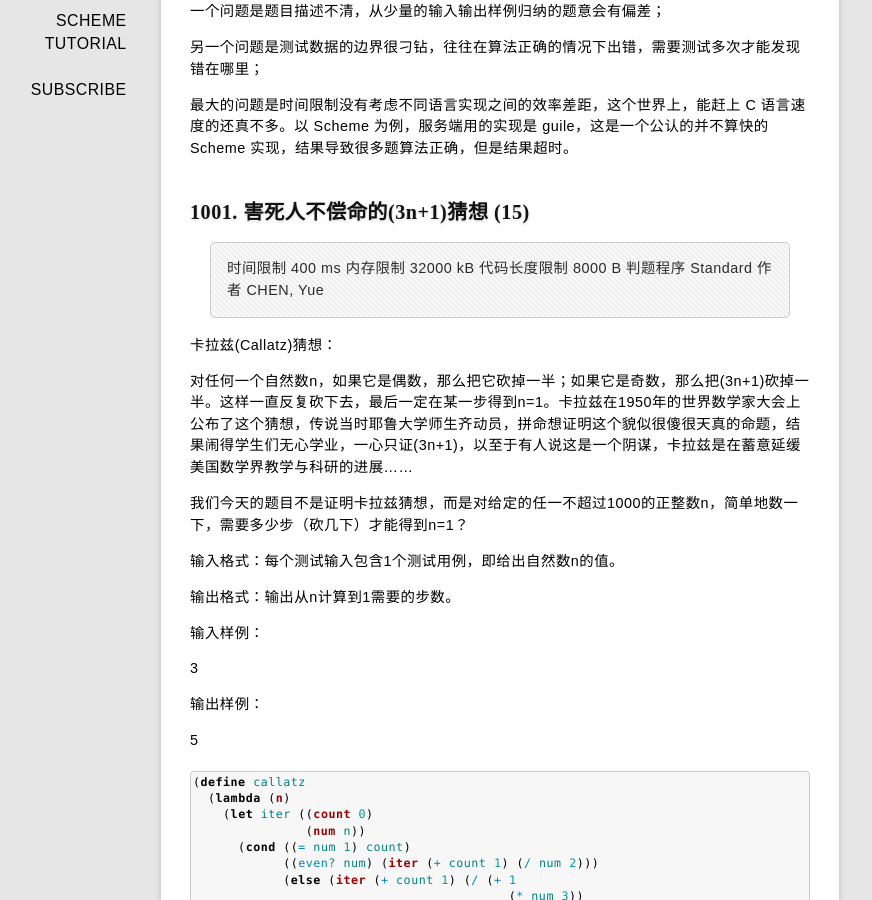
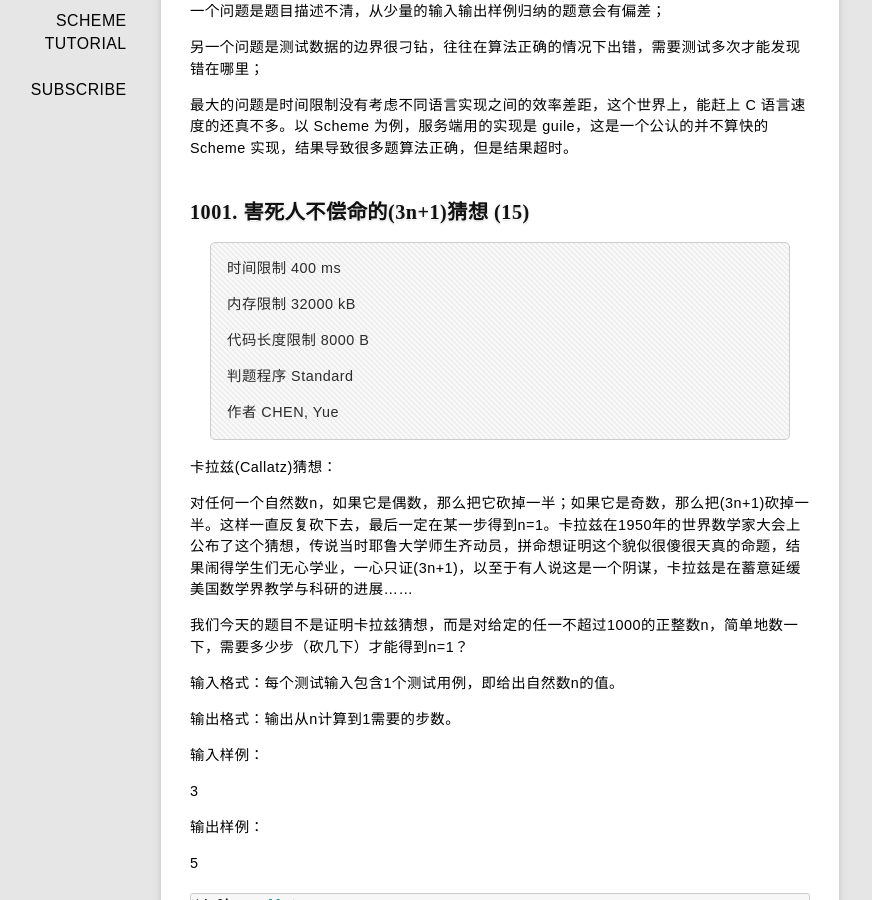
Before and after one commit to rhuichao/uternet.github.io, a Jekyll site: the page built from _posts/2014-08-13-PAT.md, in a window 1280 px wide and 900 px high, scrolled down 310 px. Shown: the whole window, without its empty margins (140-1012 px from the left). Built offline with Jekyll 4.4.1, drawn with Linux system fonts in a browser that asks for light colours; some web fonts are replaced; Markdown is read by kramdown in place of the engine named in the settings.

Commit message:
new document posted

```diff
--- a/_posts/2014-08-13-PAT.md
+++ b/_posts/2014-08-13-PAT.md
@@ -14,16 +14,16 @@ date: 2014-08-13
 
 ##1001. 害死人不偿命的(3n+1)猜想 (15)
 
->时间限制
->400 ms
->内存限制
->32000 kB
->代码长度限制
->8000 B
->判题程序
->Standard
->作者
->CHEN, Yue
+>时间限制 400 ms
+>
+>内存限制 32000 kB
+>
+>代码长度限制 8000 B
+>
+>判题程序 Standard
+>
+>作者 CHEN, Yue
+>
 
 卡拉兹(Callatz)猜想：
 
```
